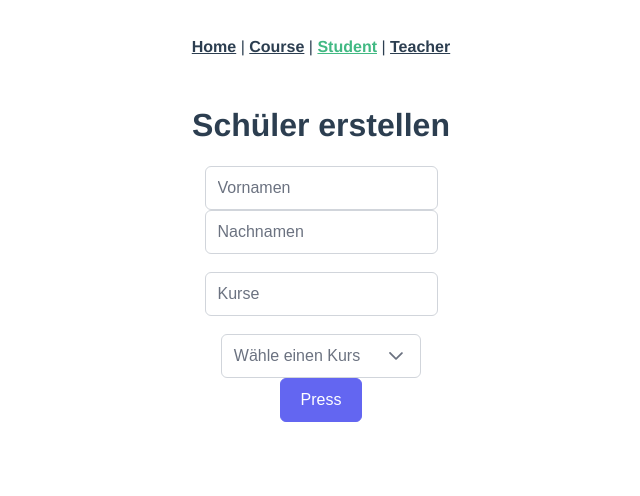
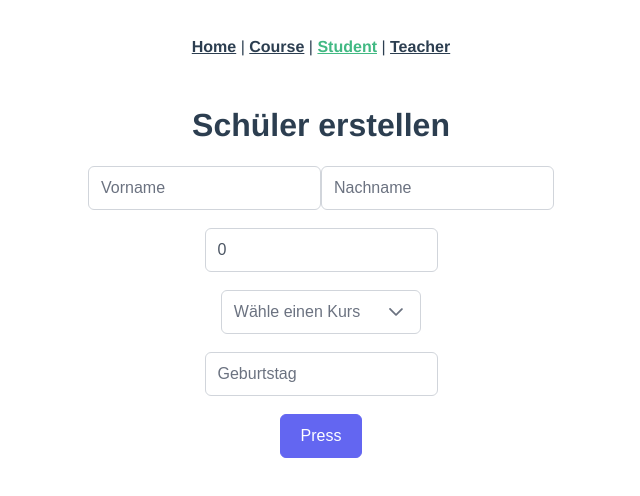
Before and after one commit to MaKiMe1/Programmieraufgabe_Frontend, a Vue app in the folder frontend/: page /Student in a window 1280 px wide. Shown: the top 496 px of the page, without its empty margins (319-959 px from the left). Built offline with nearby package versions, Linux system fonts and the light colour scheme; a web font is replaced by a local one.

Commit message:
data binding with student

```diff
--- a/frontend/src/router/index.ts
+++ b/frontend/src/router/index.ts
@@ -1,7 +1,6 @@
 import { createRouter, createWebHistory, RouteRecordRaw } from "vue-router";
 import HomeView from "../views/HomeView.vue";
 import CourseView from "../views/CourseView.vue";
-
 
 const routes: Array<RouteRecordRaw> = [
   {
--- a/frontend/src/views/StudentMaskView.vue
+++ b/frontend/src/views/StudentMaskView.vue
@@ -1,29 +1,52 @@
 <template>
   <div class="StudentMask">
     <h1>Schüler erstellen</h1>
-    <InputText type="text" placeholder="Vornamen"></InputText>
-  </div>
-  <div class="StudentMask">
-    <InputText type="text" placeholder="Nachnamen"></InputText>
+    <InputText
+      v-model="userObject.name"
+      type="text"
+      placeholder="Vorname"
+    ></InputText>
+    <InputText
+      v-model="userObject.surname"
+      type="text"
+      placeholder="Nachname"
+    ></InputText>
   </div>
   <br />
   <div>
-    <InputText type="text" placeholder="Kurse"></InputText>
+    <InputNumber
+      v-model="userObject.grade"
+      type="number"
+      placeholder="Klasse"
+    ></InputNumber>
   </div>
   <br />
   <div>
-    <Dropdown placeholder="Wähle einen Kurs" class="w-full md:w-14rem" />
+    <Dropdown
+      v-model="userObject.courses"
+      placeholder="Wähle einen Kurs"
+      class="w-full md:w-14rem"
+    />
   </div>
+  <br />
   <div>
-    <Button label="Press">Press</Button>
+    <Calendar v-model="date" dateFormat="dd/mm/yy" placeholder="Geburtstag" />
+  </div>
+  <br />
+  <div>
+    <Button @click="sendStudent" label="Press">Press</Button>
   </div>
 </template>
 
 <script lang="ts">
-import { defineComponent, ref } from "vue";
+import { defineComponent, defineProps, reactive, ref } from "vue";
 import Button from "primevue/button";
 import InputText from "primevue/inputtext";
 import Dropdown from "primevue/dropdown";
+import Calendar from "primevue/calendar";
+import InputNumber from "primevue/inputnumber";
+import { userObject } from "@/dataObjects/userObject";
+import { courseObject } from "@/dataObjects/courseObject";
 
 export default defineComponent({
   name: "StudentMaskView",
@@ -31,9 +54,46 @@ export default defineComponent({
     Button,
     InputText,
     Dropdown,
+    Calendar,
+    InputNumber,
   },
   setup() {
-    return {};
+    const date = ref();
+    const name = ref();
+    const surname = ref();
+    const course = ref();
+    const grade = ref();
+    const userObject = reactive<userObject>({
+      id: 0,
+      name: "",
+      surname: "",
+      grade: 0,
+      birthDate: date.value,
+      courses: [],
+      isTeacher: false,
+      subjects: [],
+    });
+
+    async function sendStudent(): Promise<void> {
+      fetch("/user", {
+        method: "POST",
+        body: JSON.stringify(userObject),
+      }).then((res) => {
+        if (!res.ok) {
+          throw new Error(res.statusText);
+        }
+      });
+    }
+
+    function yourFunction() {
+      console.log("hi");
+      console.log(userObject.name);
+      setTimeout(yourFunction, 5000);
+    }
+
+    yourFunction();
+
+    return { date, name, surname, course, grade, userObject, sendStudent };
   },
 });
 </script>
--- a/frontend/src/views/TeacherMaskView.vue
+++ b/frontend/src/views/TeacherMaskView.vue
@@ -2,8 +2,6 @@
   <div class="TeacherMask">
     <h1>Lehrer erstellen</h1>
     <InputText type="text" placeholder="Vorname"></InputText>
-  </div>
-  <div class="TeacherMask">
     <InputText type="text" placeholder="Nachname"></InputText>
   </div>
   <br />
@@ -12,8 +10,9 @@
   </div>
   <br />
   <div>
-    <Dropdown placeholder="Wähle einen Kurs" class="w-full md:w-14rem" />
+    <InputText type="text" placeholder="Fächer"></InputText>
   </div>
+  <br />
   <div>
     <Button label="Press">Press</Button>
   </div>
@@ -30,7 +29,6 @@ export default defineComponent({
   components: {
     Button,
     InputText,
-    Dropdown,
   },
   setup() {
     return {};
```
